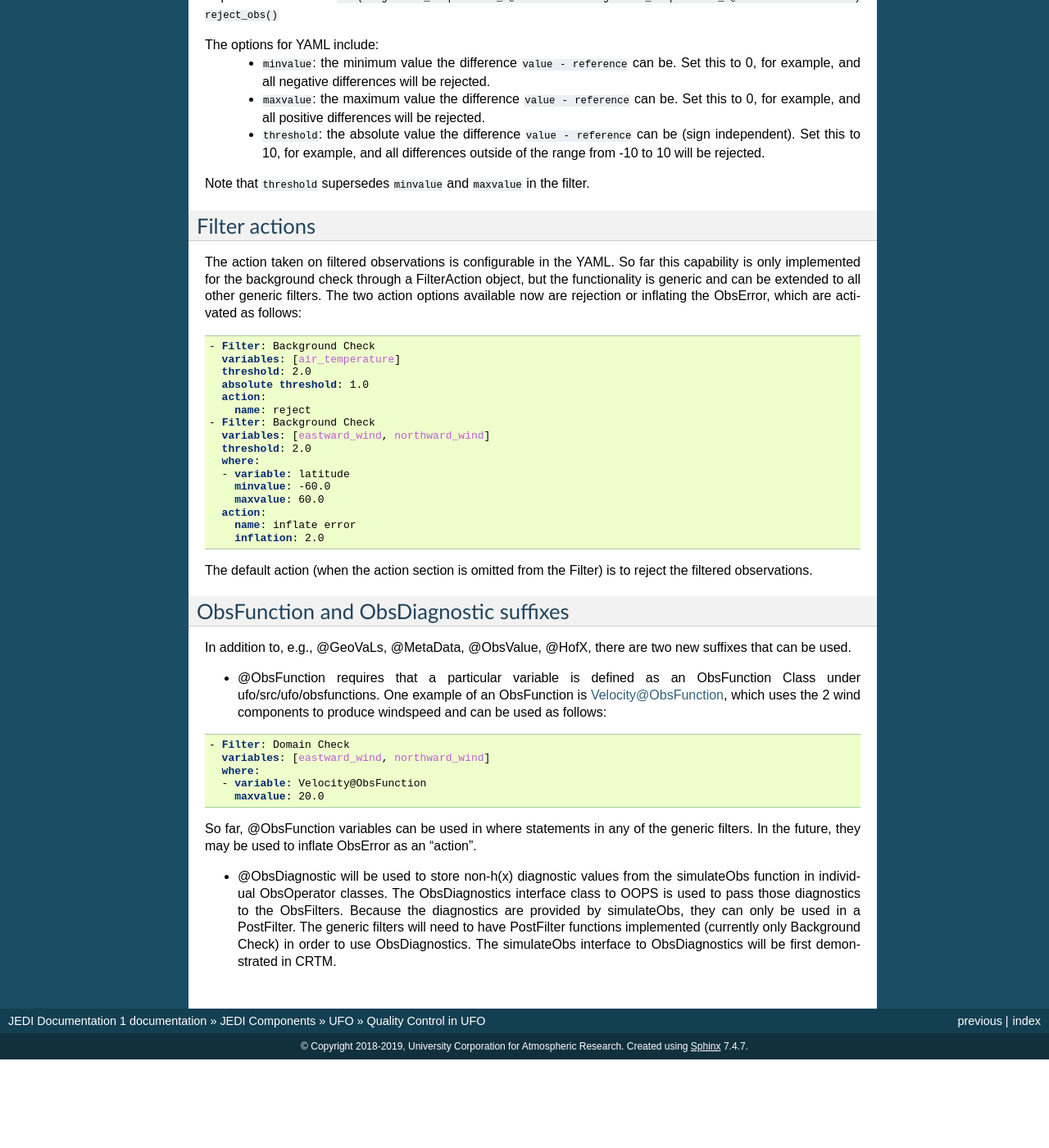
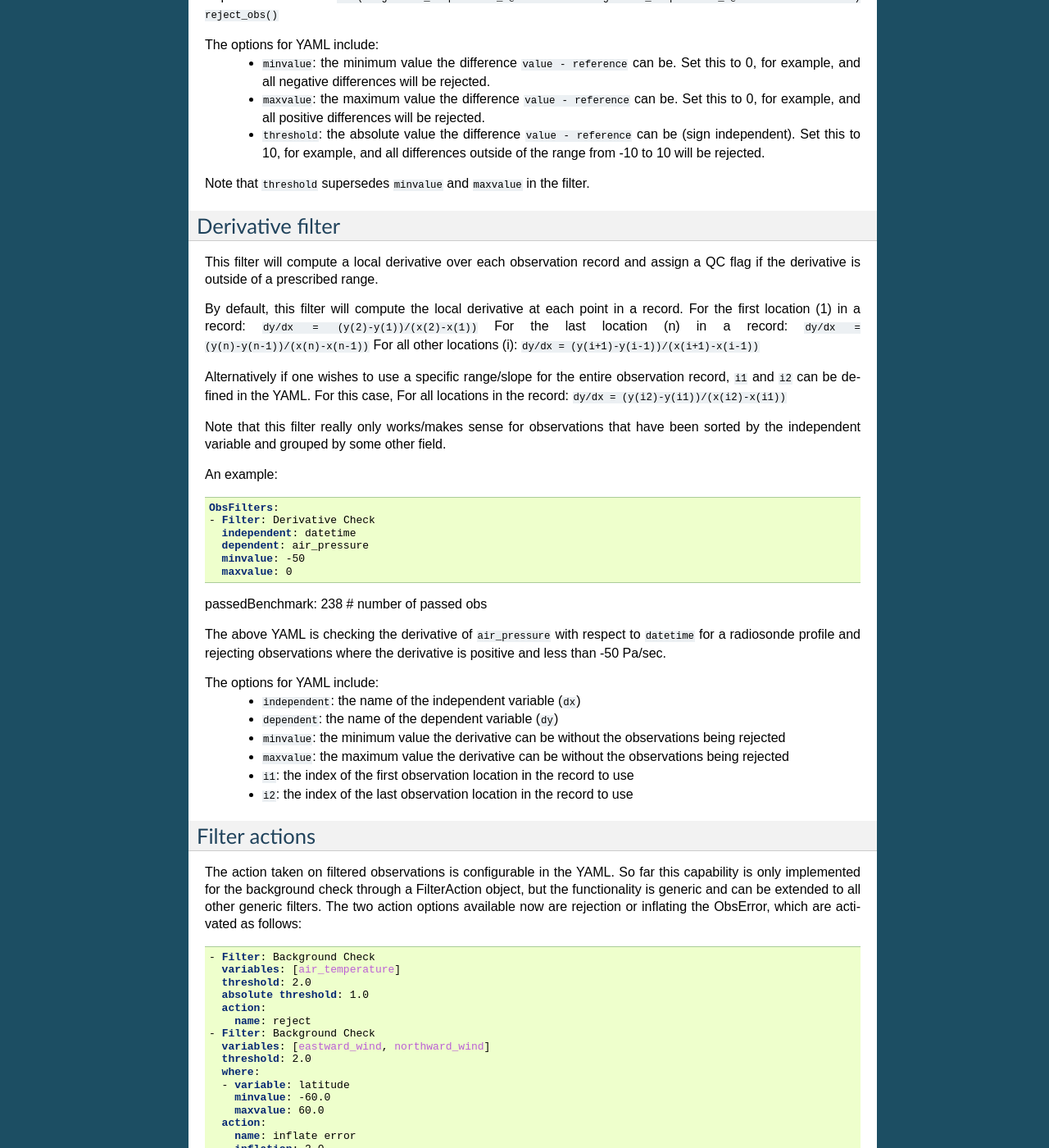
Before and after one commit to JCSDA/jedi-docs, a Sphinx documentation site: the page built from docs/jedi-components/ufo/qcfilters.rst, in a window 1280 px wide and 1400 px high, scrolled down 3615 px. Shown: the whole window at 82% size. Built offline with Sphinx 7.4.7, drawn with Linux system fonts in a browser that asks for light colours; before the commit the page ends 4907 px from its top, so only the background shows below that.

Commit message:
Derivative filter docs

```diff
--- a/docs/jedi-components/ufo/qcfilters.rst
+++ b/docs/jedi-components/ufo/qcfilters.rst
@@ -209,6 +209,48 @@ The options for YAML include:
  - :code:`threshold`: the absolute value the difference :code:`value - reference` can be (sign independent). Set this to 10, for example, and all differences outside of the range from -10 to 10 will be rejected.
 Note that :code:`threshold` supersedes :code:`minvalue` and :code:`maxvalue` in the filter.
 
+Derivative filter
+-----------------
+
+This filter will compute a local derivative over each observation record and assign a QC flag if the derivative is outside of a prescribed range.
+
+By default, this filter will compute the local derivative at each point in a record.
+For the first location (1) in a record:
+:code:`dy/dx = (y(2)-y(1))/(x(2)-x(1))`
+For the last location (n) in a record:
+:code:`dy/dx = (y(n)-y(n-1))/(x(n)-x(n-1))`
+For all other locations (i):
+:code:`dy/dx = (y(i+1)-y(i-1))/(x(i+1)-x(i-1))`
+
+Alternatively if one wishes to use a specific range/slope for the entire observation record, :code:`i1` and :code:`i2` can be defined in the YAML.
+For this case,
+For all locations in the record:
+:code:`dy/dx = (y(i2)-y(i1))/(x(i2)-x(i1))`
+
+Note that this filter really only works/makes sense for observations that have been sorted by the independent variable and grouped by some other field.
+
+An example:
+
+.. code:: yaml
+
+   ObsFilters:
+   - Filter: Derivative Check
+     independent: datetime
+     dependent: air_pressure
+     minvalue: -50
+     maxvalue: 0
+passedBenchmark:  238      # number of passed obs
+
+The above YAML is checking the derivative of :code:`air_pressure` with respect to :code:`datetime` for a radiosonde profile and rejecting observations where the derivative is positive and less than -50 Pa/sec.
+
+The options for YAML include:
+ - :code:`independent`: the name of the independent variable (:code:`dx`)
+ - :code:`dependent`: the name of the dependent variable (:code:`dy`)
+ - :code:`minvalue`: the minimum value the derivative can be without the observations being rejected
+ - :code:`maxvalue`: the maximum value the derivative can be without the observations being rejected
+ - :code:`i1`: the index of the first observation location in the record to use
+ - :code:`i2`: the index of the last observation location in the record to use
+
 Filter actions
 --------------
 The action taken on filtered observations is configurable in the YAML.  So far this capability is only implemented for the background check through a FilterAction object, but the functionality is generic and can be extended to all other generic filters.  The two action options available now are rejection or inflating the ObsError, which are activated as follows:
```
